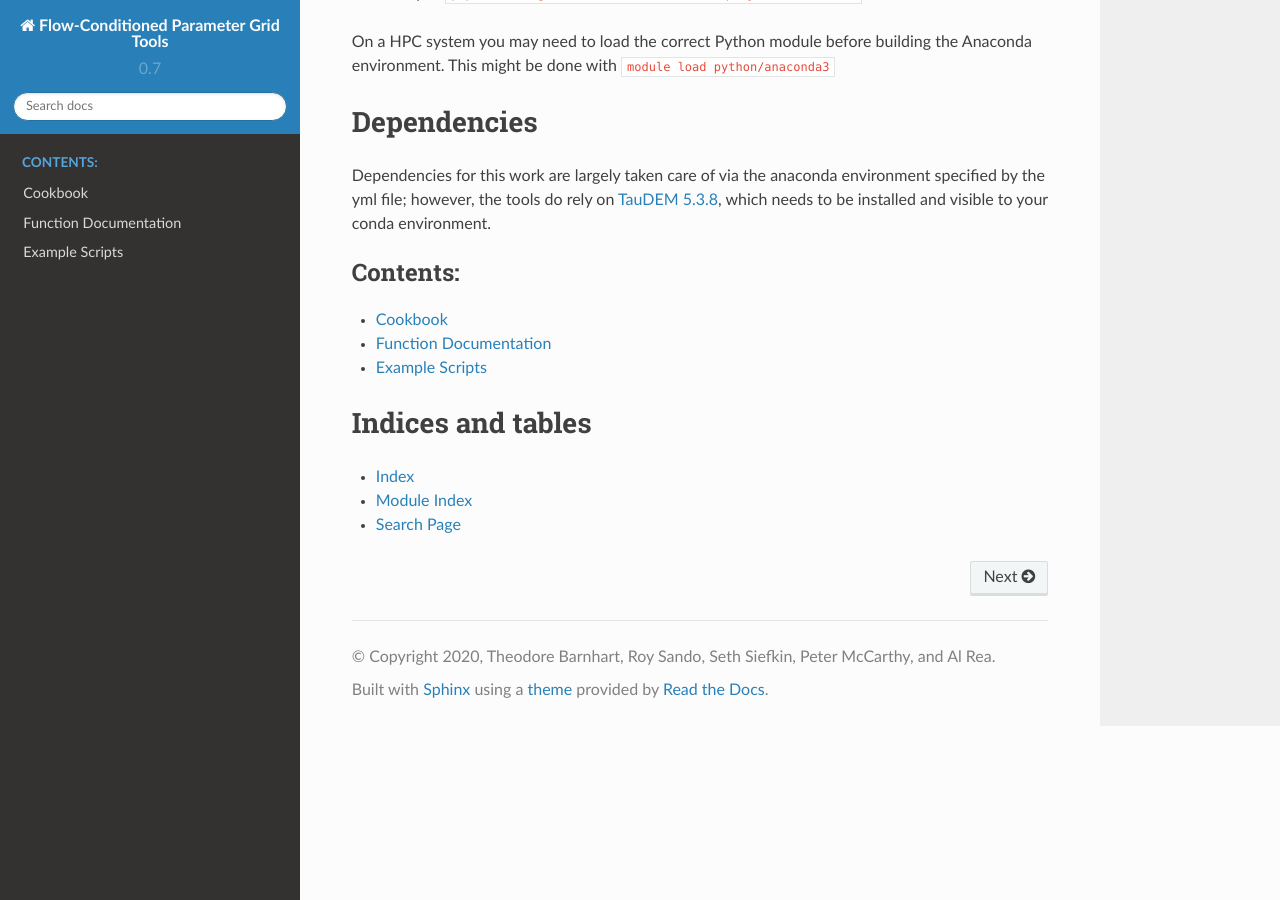
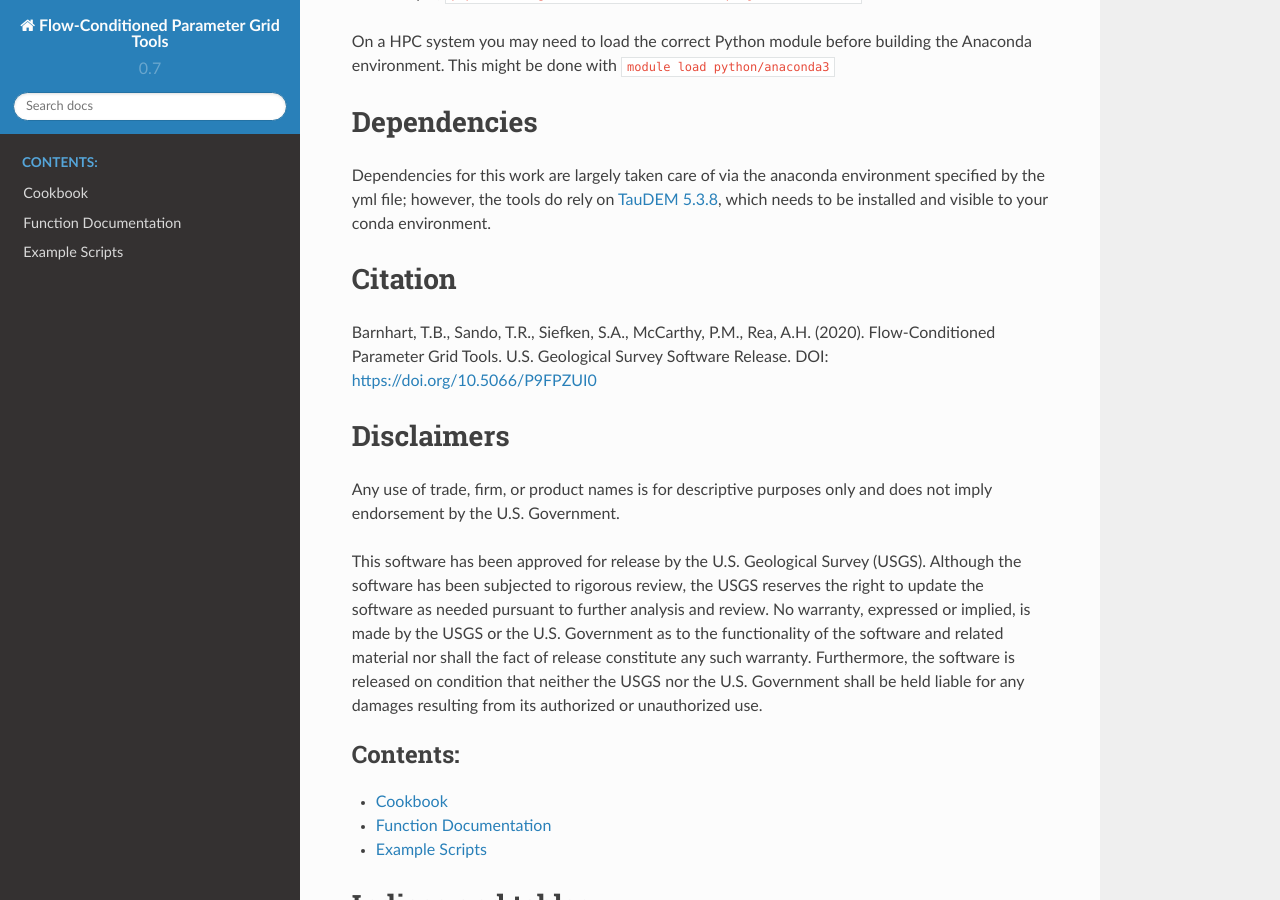
Before and after one commit to usgs/water-fcpg-tools, a Sphinx documentation site: the page built from source/index.rst, in a window 1280 px wide and 900 px high, scrolled down 679 px. Built offline with Sphinx 7.4.7 and the Read the Docs theme 2.0.0, drawn with Linux system fonts in a browser that asks for light colours.

Commit message:
updated citations and disclaimers.

```diff
--- a/source/index.rst
+++ b/source/index.rst
@@ -28,6 +28,19 @@ Dependencies
 
 Dependencies for this work are largely taken care of via the anaconda environment specified by the yml file; however, the tools do rely on `TauDEM 5.3.8 <https://github.com/dtarb/TauDEM/tree/v5.3.8>`_, which needs to be installed and visible to your conda environment.
 
+Citation
+========
+
+Barnhart, T.B., Sando, T.R., Siefken, S.A., McCarthy, P.M., Rea, A.H. (2020). Flow-Conditioned Parameter Grid Tools. U.S. Geological Survey Software Release. DOI: https://doi.org/10.5066/P9FPZUI0
+
+
+Disclaimers
+===========
+
+Any use of trade, firm, or product names is for descriptive purposes only and does not imply endorsement by the U.S. Government.
+
+This software has been approved for release by the U.S. Geological Survey (USGS). Although the software has been subjected to rigorous review, the USGS reserves the right to update the software as needed pursuant to further analysis and review. No warranty, expressed or implied, is made by the USGS or the U.S. Government as to the functionality of the software and related material nor shall the fact of release constitute any such warranty. Furthermore, the software is released on condition that neither the USGS nor the U.S. Government shall be held liable for any damages resulting from its authorized or unauthorized use.
+
 .. toctree::
    :maxdepth: 2
    :caption: Contents:
```
Also changed, not shown: README.md (+10 -0 lines), 1 other file.
